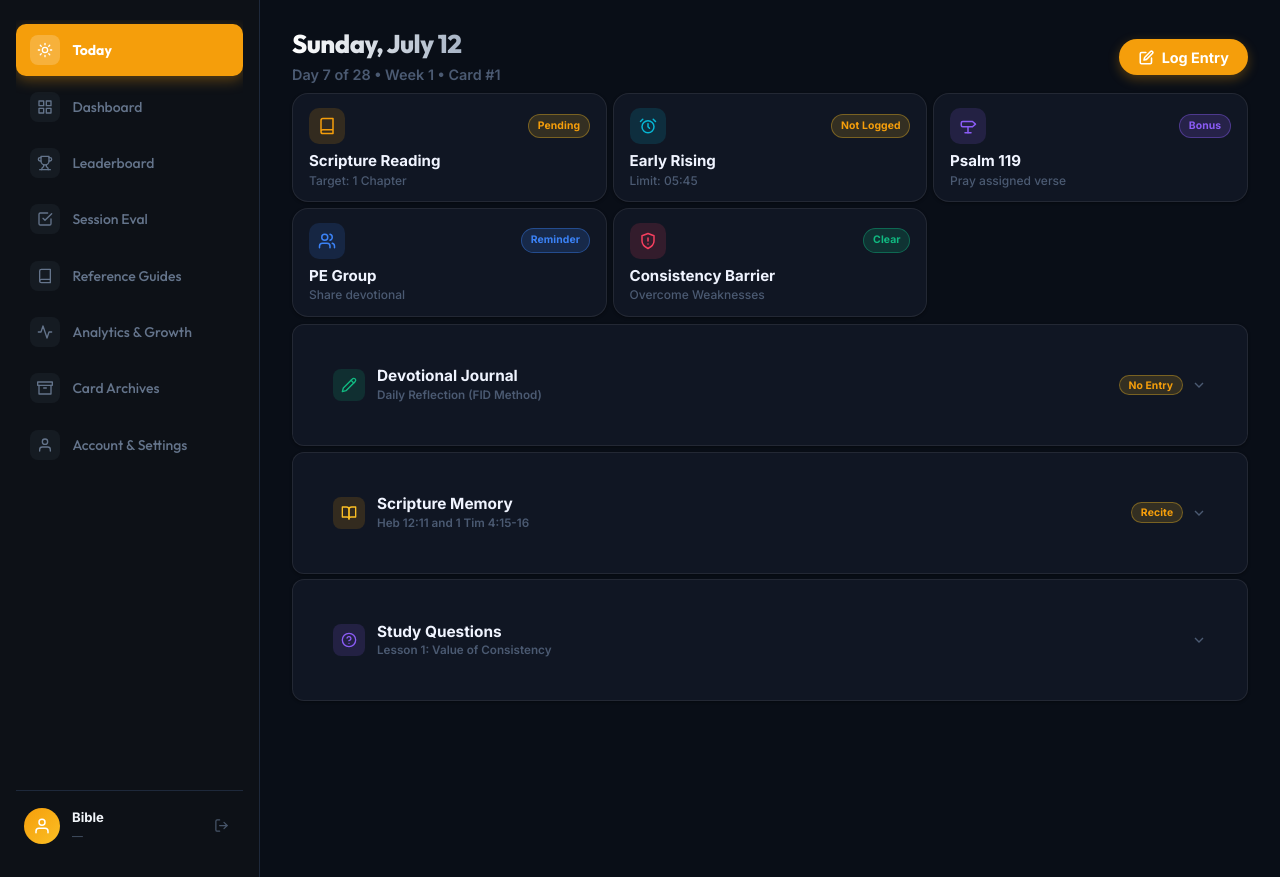
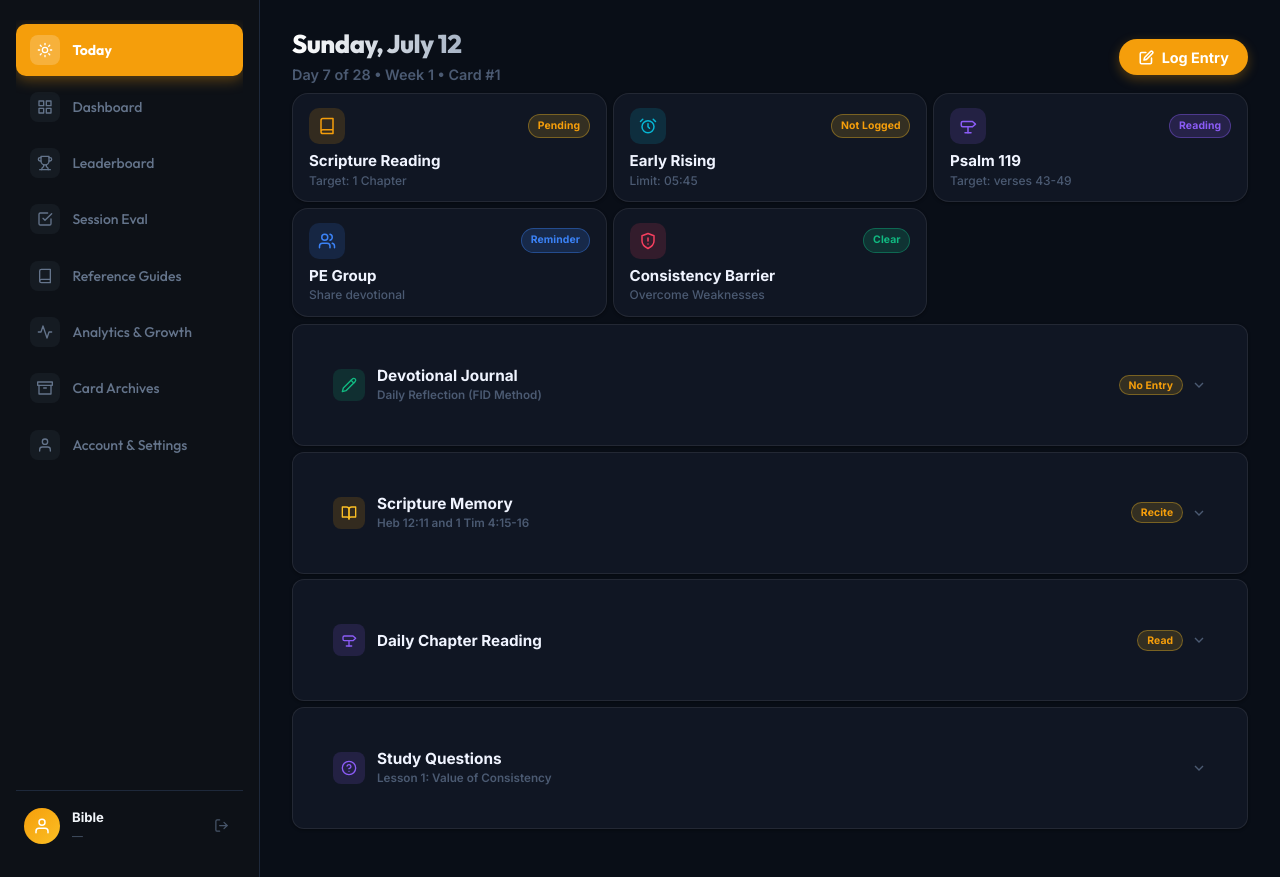
Before and after one commit to alxLenno/cbr-challenger-production, a Flask app: page / in a window 1280 px wide. Shown: the part 68-945 px from the top of the page. Run offline with Flask 3, Linux system fonts and the light colour scheme; the visitor is signed in with stand-in values (Sample User, id 1); data comes from the database, SQL or seed files in the repository; data that the repository does not hold is empty.

Commit message:
feat: implement dynamic daily chapter reading with 7 verses per day

```diff
--- a/static/css/style.css
+++ b/static/css/style.css
@@ -56,8 +56,8 @@
 }
 
 .light-mode {
-  --bg-color: #f0f4f8;
-  --bg-gradient: radial-gradient(ellipse at 20% 0%, #dde8f5 0%, #f0f4f8 70%);
+  --bg-color: #E5E5F7;
+  --bg-gradient: radial-gradient(#eec80c 1px, #E5E5F7 1px);
   --panel-bg: rgba(255, 255, 255, 0.82);
   --panel-bg-solid: #ffffff;
   --panel-border: rgba(15, 23, 42, 0.09);
@@ -108,6 +108,7 @@ body {
   font-family: 'Inter', system-ui, sans-serif;
   background-color: var(--bg-color);
   background-image: var(--bg-gradient);
+  background-size: 20px 20px;
   background-attachment: fixed;
   color: var(--text-primary);
   min-height: 100vh;
@@ -117,6 +118,11 @@ body {
   transition: background-color var(--transition-normal), color var(--transition-normal);
   padding-bottom: 4rem;
   overflow-x: hidden;
+}
+
+/* Dark mode uses a large gradient, not a tiled pattern */
+body:not(.light-mode) {
+  background-size: cover;
 }
 
 h1, h2, h3, h4, h5, h6 {
--- a/static/js/tabs/today.js
+++ b/static/js/tabs/today.js
@@ -19,6 +19,9 @@ function toggleAccord(id) {
 
   if (!isOpen && id === 'memory' && window.currentMemoryRef) {
     fetchAndDisplayMemoryVerse(window.currentMemoryRef, window.currentBibleVersion || 'NIV');
+  }
+  if (!isOpen && id === 'daily' && window.currentDailyRef) {
+    fetchAndDisplayDailyVerse(window.currentDailyRef, 'NIV');
   }
 }
 
@@ -413,19 +416,22 @@ function renderToday() {
   _setStatus('today-status-barriers',
     dayData.cbId ? ['late', `CB ${dayData.cbId}`] : ['clear', 'Clear']);
 
-  // ── Psalm verse ──────────────────────────────────────────────────────────────
-  const pv = document.getElementById('today-psalm-verse');
-  if (pv) pv.textContent = `Psalm 119:${dayNum}`;
+  // ── Daily Chapter Reading ──────────────────────────────────────────────────
+  const storedChapter = appState.dailyReadingChapter || 'Psalm 119';
+  const startVerse = (dayNum - 1) * 7 + 1;
+  const endVerse = dayNum * 7;
+  const dailyRef = `${storedChapter}:${startVerse}-${endVerse}`;
 
-  // ── Accordion details: Psalm ──────────────────────────────────────────────────
-  const detPsalm = document.getElementById('today-details-psalm');
-  if (detPsalm) {
-    if (dayData.scriptureMemorized) {
-      detPsalm.innerHTML = `<p style="font-style:italic; color:var(--text-primary); font-size:0.9rem; margin:0;">"${dayData.scriptureMemorized}"</p>`;
-    } else {
-      detPsalm.innerHTML = `<p class="today-accord-empty">Pray back <strong>Psalm 119:${dayNum}</strong> aloud today. It builds the scripture-prayer habit over 28 days.</p>`;
-    }
-  }
+  const dailyTitle = document.getElementById('today-daily-title');
+  const dailyTarget = document.getElementById('today-daily-target');
+  const dailyInput = document.getElementById('today-daily-chapter-input');
+
+  window.currentDailyRef = dailyRef;
+  window.currentDailyChapter = storedChapter;
+
+  if (dailyTitle) dailyTitle.textContent = storedChapter;
+  if (dailyTarget) dailyTarget.textContent = `Target: verses ${startVerse}-${endVerse}`;
+  if (dailyInput) dailyInput.value = storedChapter;
 
   // ── Accordion details: Prayer & Fellowship ────────────────────────────────────
   const detPe = document.getElementById('today-details-pe');
@@ -755,3 +761,178 @@ function downloadJournalImage() {
   link.href = canvas.toDataURL('image/png');
   link.click();
 }
+
+// ── Daily Chapter Reading Logic ──────────────────────────────────────────────
+window.changeDailyChapter = function() {
+  const input = document.getElementById('today-daily-chapter-input');
+  if (!input || !input.value.trim()) return;
+  const val = input.value.trim();
+
+  // Save to state
+  if (window.appState) {
+    appState.dailyReadingChapter = val;
+    if (window.saveState) saveState();
+  }
+
+  // Re-run updateTodayTab to recalculate the reference
+  if (window.updateTodayTab) updateTodayTab();
+
+  // Fetch immediately
+  if (window.currentDailyRef) {
+    fetchAndDisplayDailyVerse(window.currentDailyRef, 'NIV');
+  }
+};
+
+async function fetchAndDisplayDailyVerse(ref, version = 'NIV') {
+  if (!ref) return;
+  const vText = document.getElementById('today-daily-text');
+  const vRef  = document.getElementById('today-daily-ref');
+
+  if (vRef) vRef.textContent = "Loading...";
+  if (vText) vText.innerHTML = '<span class="loading-pulse">Fetching verses...</span>';
+
+  try {
+    const res = await fetch(`/api/bible/verse?ref=${encodeURIComponent(ref)}&version=${encodeURIComponent(version)}`);
+    if (!res.ok) {
+      if (res.status === 404) {
+        if (vRef) vRef.textContent = `Completed`;
+        if (vText) vText.innerHTML = `<p class="today-accord-empty">Chapter Completed for this Card! Great job. You can update your Target Chapter to start a new one.</p>`;
+      } else {
+        throw new Error('Fetch failed');
+      }
+      return;
+    }
+
+    const data = await res.json();
+    if (vRef) vRef.textContent = `${data.reference} (${data.version})`;
+
+    if (data.passages && data.passages.length > 0) {
+      if (vText) {
+        vText.innerHTML = `<div style="display: flex; flex-direction: column; gap: 1.4rem; margin-top: 0.4rem; width: 100%;">` +
+          data.passages.map(p => {
+            const formattedText = p.verses_list && p.verses_list.length > 0
+              ? p.verses_list.map(v => `<span style="display: inline;"><strong style="color: var(--primary, #d4af37); font-style: normal; font-weight: 700; font-size: 0.83em; margin-right: 4px; user-select: none;">${v.num}</strong>${v.text}</span>`).join(' ')
+              : `"${p.text}"`;
+            return `
+              <div class="passage-block" style="border-left: 3px solid var(--primary, #d4af37); padding: 0.25rem 0 0.25rem 0.95rem; text-align: left;">
+                <div style="font-weight: 800; font-size: 0.96rem; color: var(--primary, #d4af37); margin-bottom: 0.45rem; letter-spacing: 0.02em;">[${p.reference}]</div>
+                <div style="font-style: italic; font-size: 0.95rem; line-height: 1.7; color: var(--text-primary);">${formattedText}</div>
+              </div>
+            `;
+          }).join('') + `</div>`;
+      }
+    } else {
+      if (vText) vText.textContent = `"${data.text}"`;
+    }
+  } catch (e) {
+    if (vRef) vRef.textContent = `${ref} (${version})`;
+    if (vText) vText.innerHTML = `<p class="today-accord-empty">Unable to load verses at this time.</p>`;
+  }
+}
+
+function downloadDailyCard() {
+  const canvas  = document.getElementById('today-daily-canvas');
+  const refEl   = document.getElementById('today-daily-ref');
+  const textEl  = document.getElementById('today-daily-text');
+  if (!canvas || !refEl || !textEl) return;
+
+  const W = 1200;
+  const isDark  = !document.body.classList.contains('light-mode');
+  const bg      = isDark ? '#080d17' : '#f0f4f8';
+  const accent  = '#f59e0b';
+  const textCol = isDark ? '#f0f4ff' : '#0f172a';
+  const mutedCol= isDark ? '#94a3b8' : '#475569';
+
+  const ctx = canvas.getContext('2d');
+
+  // Extract text nodes safely
+  let passageTexts = [];
+  const blocks = textEl.querySelectorAll('.passage-block');
+  if (blocks.length > 0) {
+    blocks.forEach(b => {
+      const pRef = b.querySelector('div:first-child').innerText;
+      const pTxt = b.querySelector('div:last-child').innerText;
+      passageTexts.push({ ref: pRef, txt: pTxt });
+    });
+  } else {
+    passageTexts.push({ ref: '', txt: textEl.innerText });
+  }
+
+  // Measure pass 1 to determine height
+  ctx.font = '500 48px system-ui, sans-serif';
+  let measuredH = 300;
+  const passLines = [];
+
+  passageTexts.forEach(pt => {
+    if (pt.ref) measuredH += 60;
+    ctx.font = '500 48px system-ui, sans-serif';
+    const lines = getWrappedLinesList(ctx, pt.txt, W - 160);
+    passLines.push({ pt, lines });
+    measuredH += (lines.length * 68) + 40;
+  });
+
+  const H = Math.max(800, measuredH + 200);
+  canvas.width = W;
+  canvas.height = H;
+
+  // Draw background
+  ctx.fillStyle = bg;
+  ctx.fillRect(0, 0, W, H);
+
+  // Outer border
+  ctx.strokeStyle = isDark ? '#1e293b' : '#cbd5e1';
+  ctx.lineWidth = 2;
+  ctx.strokeRect(20, 20, W - 40, H - 40);
+
+  // Logo / Branding
+  ctx.fillStyle = accent;
+  ctx.font = 'bold 32px system-ui, sans-serif';
+  ctx.fillText('CBR CHALLENGER', 80, 90);
+
+  // Card Type Tag
+  ctx.fillStyle = isDark ? '#1e293b' : '#e2e8f0';
+  ctx.beginPath();
+  ctx.roundRect(80, 140, 260, 50, 25);
+  ctx.fill();
+
+  ctx.fillStyle = isDark ? '#94a3b8' : '#475569';
+  ctx.font = 'bold 22px system-ui, sans-serif';
+  ctx.fillText('DAILY CHAPTER READING', 105, 173);
+
+  // Main Reference
+  ctx.fillStyle = textCol;
+  ctx.font = 'bold 72px system-ui, sans-serif';
+  ctx.fillText(refEl.innerText.replace(' (NIV)', ''), 80, 280);
+  ctx.fillStyle = accent;
+  ctx.font = 'bold 36px system-ui, sans-serif';
+  ctx.fillText('NIV', 80 + ctx.measureText(refEl.innerText.replace(' (NIV)', '')).width + 20, 275);
+
+  // Draw Verses
+  let currentY = 380;
+  passLines.forEach((pl, idx) => {
+    if (pl.pt.ref) {
+      ctx.fillStyle = accent;
+      ctx.font = 'bold 36px system-ui, sans-serif';
+      ctx.fillText(pl.pt.ref, 80, currentY);
+      currentY += 50;
+    }
+
+    ctx.fillStyle = textCol;
+    ctx.font = '500 48px system-ui, sans-serif';
+    pl.lines.forEach(line => {
+      ctx.fillText(line, 80, currentY);
+      currentY += 68;
+    });
+    currentY += 40; // spacing between passages
+  });
+
+  // Footer
+  ctx.fillStyle = mutedCol;
+  ctx.font = '500 24px system-ui, sans-serif';
+  ctx.fillText(`Generated on ${new Date().toLocaleDateString('en-US', {month:'short', day:'numeric', year:'numeric'})}`, 80, H - 60);
+
+  const link = document.createElement('a');
+  link.download = `cbr-daily-reading.png`;
+  link.href = canvas.toDataURL('image/png');
+  link.click();
+}
--- a/templates/components/today.html
+++ b/templates/components/today.html
@@ -50,19 +50,19 @@
       </div>
     </div>
 
-    <!-- Psalm 119 Prayer -->
-    <div class="core-card glass-panel" id="today-card-psalm">
+    <!-- Daily Reading -->
+    <div class="core-card glass-panel" id="today-card-daily" style="cursor: pointer;" onclick="toggleAccord('daily')">
       <div class="core-card-top">
         <div class="core-icon icon-psalm">
           <svg width="18" height="18" viewBox="0 0 24 24" fill="none" stroke="currentColor" stroke-width="2" stroke-linecap="round" stroke-linejoin="round">
             <path d="M18 6H5a2 2 0 0 0-2 2v3a2 2 0 0 0 2 2h13l4-3.5L18 6Z"/><path d="M12 13v8"/><path d="M8 21h8"/>
           </svg>
         </div>
-        <span class="core-status bonus">Bonus</span>
+        <span class="core-status bonus" id="today-status-daily">Reading</span>
       </div>
       <div class="core-info">
-        <div class="core-title">Psalm 119</div>
-        <div class="core-sub">Pray assigned verse</div>
+        <div class="core-title" id="today-daily-title">Psalm 119</div>
+        <div class="core-sub" id="today-daily-target">Pray assigned verse</div>
       </div>
     </div>
 
@@ -177,7 +177,38 @@
         </div>
       </div>
     </div>
-
+    <!-- Daily Reading Accordion -->
+    <div class="today-accord glass-panel" id="today-accord-daily">
+      <button class="today-accord-header" onclick="toggleAccord('daily')">
+        <div class="accord-icon icon-psalm">
+          <svg width="16" height="16" viewBox="0 0 24 24" fill="none" stroke="currentColor" stroke-width="2" stroke-linecap="round" stroke-linejoin="round">
+            <path d="M18 6H5a2 2 0 0 0-2 2v3a2 2 0 0 0 2 2h13l4-3.5L18 6Z"/><path d="M12 13v8"/><path d="M8 21h8"/>
+          </svg>
+        </div>
+        <div class="accord-title" id="today-daily-header-title" style="text-align: left;">Daily Chapter Reading</div>
+        <span class="core-status pending" id="today-status-daily-accord" style="margin-left:auto; margin-right:0.5rem;">Read</span>
+        <svg class="accord-chevron" id="today-chevron-daily" width="16" height="16" viewBox="0 0 24 24" fill="none" stroke="currentColor" stroke-width="2"><polyline points="6 9 12 15 18 9"/></svg>
+      </button>
+      <div class="today-accord-body" id="today-accord-body-daily" style="display:none;">
+        <div class="accord-details">
+          <div style="margin-bottom: 0.5rem; padding: 0.1rem 0.25rem;">
+            <div style="font-size: 0.73rem; font-weight: 700; color: var(--text-muted); text-transform: uppercase; letter-spacing: 0.05em; margin-bottom: 0.4rem;">Target Chapter</div>
+            <div style="display: flex; gap: 0.5rem; align-items: center;">
+                <input type="text" id="today-daily-chapter-input" value="Psalm 119" style="flex: 1; padding: 0.5rem; border-radius: 0.5rem; border: 1px solid var(--border); background: var(--bg-secondary); color: var(--text-primary); font-family: inherit; font-size: 0.9rem;" placeholder="e.g. Proverbs 3" />
+                <button onclick="changeDailyChapter()" style="padding: 0.5rem 1rem; border-radius: 0.5rem; background: var(--primary); color: white; border: none; font-weight: bold; cursor: pointer;">Save</button>
+            </div>
+          </div>
+          <div class="verse-container" id="today-daily-card">
+            <div class="verse-ref" id="today-daily-ref">Loading...</div>
+            <blockquote class="verse-text" id="today-daily-text">Loading verses...</blockquote>
+            <button class="btn-download" id="btn-download-daily" onclick="downloadDailyCard()">
+              <svg width="14" height="14" viewBox="0 0 24 24" fill="none" stroke="currentColor" stroke-width="2.5" stroke-linecap="round" stroke-linejoin="round"><path d="M21 15v4a2 2 0 0 1-2 2H5a2 2 0 0 1-2-2v-4"/><polyline points="7 10 12 15 17 10"/><line x1="12" y1="15" x2="12" y2="3"/></svg>
+              Download PNG
+            </button>
+          </div>
+        </div>
+      </div>
+    </div>
     <!-- Study Questions Accordion -->
     <div class="today-accord glass-panel" id="today-accord-questions">
       <button class="today-accord-header" onclick="toggleAccord('questions')">
@@ -201,4 +232,5 @@
   </div>
 
   <canvas id="today-verse-canvas" style="display:none;"></canvas>
+  <canvas id="today-daily-canvas" style="display:none;"></canvas>
 </div>
--- a/templates/index.html
+++ b/templates/index.html
@@ -24,7 +24,7 @@
     });
   </script>
 
-  <link rel="stylesheet" href="{{ url_for('static', filename='css/style.css') }}?v=57">
+  <link rel="stylesheet" href="{{ url_for('static', filename='css/style.css') }}?v=58">
   <link rel="stylesheet" href="{{ url_for('static', filename='css/today.css') }}?v=80">
 
 
```
